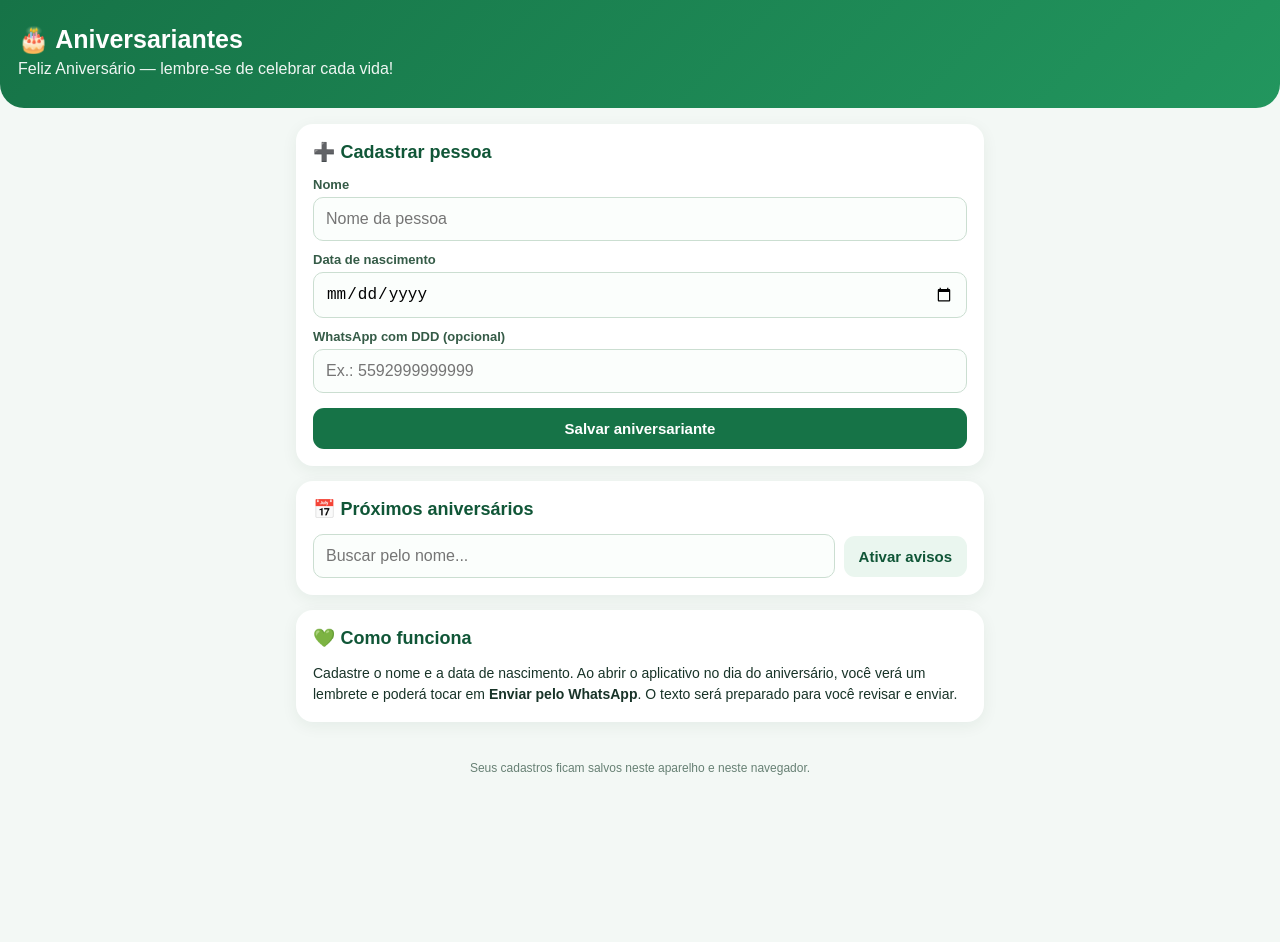
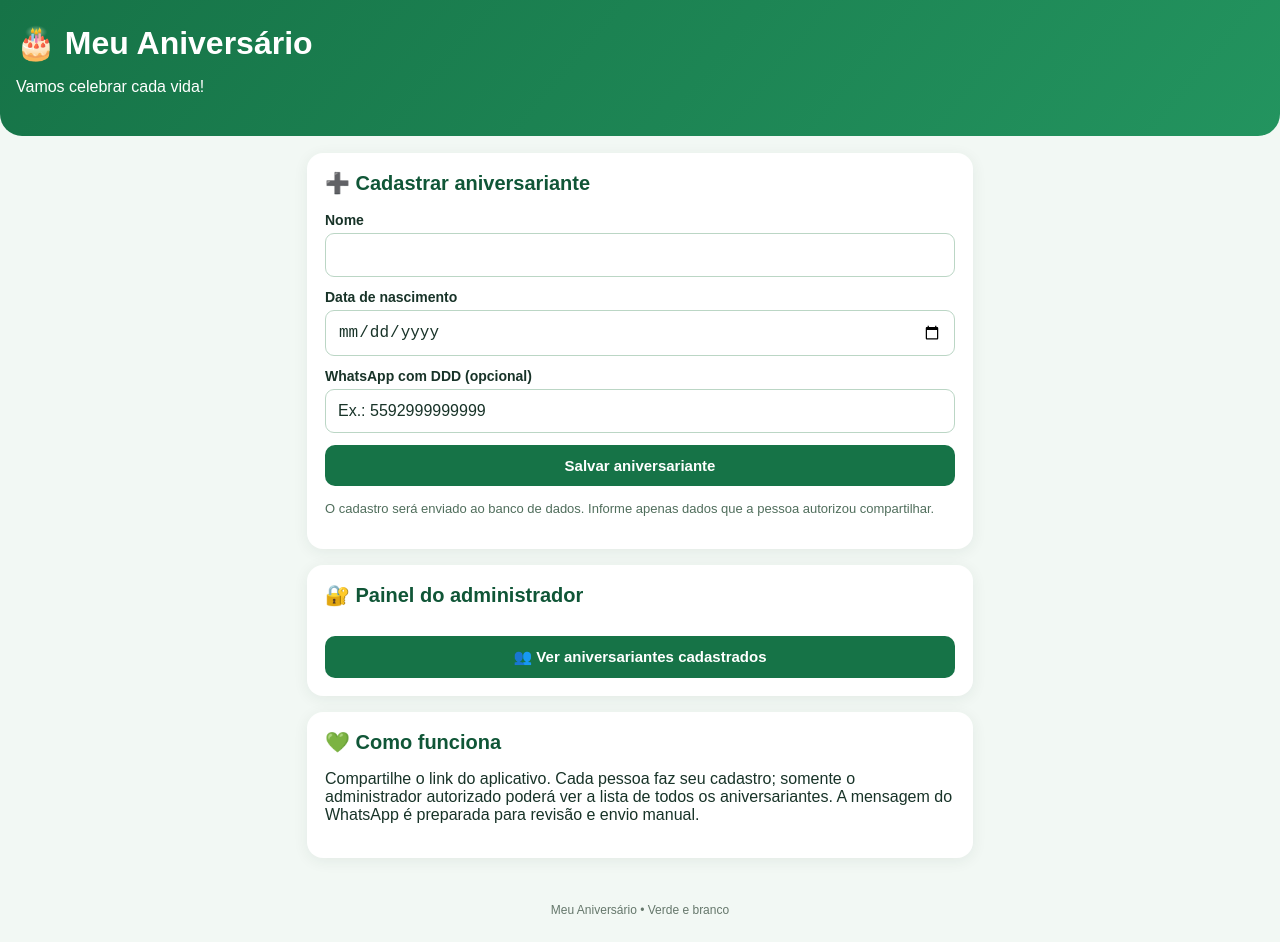
Before and after one commit to joaquimoraciodelima62-web/meu-aniversario-app, a plain HTML site: page index.html in a window 1280 px wide. Before the commit the page ends 800 px from the top, so only its background shows below. Drawn offline with nearby package versions, Linux system fonts and the light colour scheme.

Commit message:
Corrigir aplicativo e adicionar painel protegido do administrador

```diff
--- a/index.html
+++ b/index.html
@@ -2,76 +2,97 @@
 <html lang="pt-BR">
 <head>
 <meta charset="UTF-8">
-<meta name="viewport" content="width=device-width, initial-scale=1">
+<meta name="viewport" content="width=device-width,initial-scale=1">
 <meta name="theme-color" content="#167347">
-<title>Aniversariantes – Feliz Aniversário</title>
+<title>Meu Aniversário</title>
 <style>
-:root{--green:#167347;--dark:#105637;--pale:#eaf6ef;--white:#fff;--text:#183328;--muted:#678074}
-*{box-sizing:border-box}body{margin:0;background:#f3f8f5;color:var(--text);font-family:Arial,sans-serif}
-header{background:linear-gradient(135deg,var(--green),#22965e);color:white;padding:25px 18px 30px;border-radius:0 0 24px 24px}
-header h1{margin:0 0 6px;font-size:25px}header p{margin:0;opacity:.93}
-main{max-width:720px;margin:auto;padding:16px}
-.card{background:white;border-radius:17px;padding:17px;margin:0 0 15px;box-shadow:0 4px 16px #163b2410}
-h2{font-size:18px;margin:0 0 14px;color:var(--dark)}
-label{display:block;font-size:13px;font-weight:bold;margin:11px 0 5px;color:#355b47}
-input{width:100%;padding:12px;border:1px solid #cbded1;border-radius:10px;font-size:16px;background:#fbfefc}
-button{border:0;border-radius:11px;padding:12px 15px;font-size:15px;font-weight:bold;cursor:pointer}
-.primary{background:var(--green);color:white;width:100%;margin-top:15px}
-.secondary{background:var(--pale);color:var(--dark)}
-.danger{background:#fff0f0;color:#a22}
-.row{display:flex;gap:9px;align-items:center;flex-wrap:wrap}
-.person{border:1px solid #e1eee5;border-radius:13px;padding:13px;margin:10px 0}
-.person strong{font-size:16px}.sub{font-size:13px;color:var(--muted);margin-top:4px}
-.actions{display:flex;gap:8px;margin-top:10px;flex-wrap:wrap}
-.actions button{font-size:13px;padding:9px 11px}
-.badge{display:inline-block;background:var(--pale);color:var(--dark);padding:5px 8px;border-radius:20px;font-size:12px;font-weight:bold}
-.empty{color:var(--muted);font-size:14px;text-align:center;padding:18px}
-#notice{display:none;background:#fff8df;border:1px solid #f1dfa0;padding:12px;border-radius:12px;margin-bottom:14px}
-footer{text-align:center;color:var(--muted);font-size:12px;padding:8px 15px 25px}
+:root{--verde:#167347;--escuro:#105637;--claro:#eaf6ef}
+*{box-sizing:border-box}
+body{margin:0;background:#f2f8f4;color:#183328;font-family:Arial,sans-serif}
+header{background:linear-gradient(130deg,#167347,#23945f);color:white;padding:24px 16px;border-radius:0 0 22px 22px}
+header h1{margin:0 0 8px}
+main{max-width:700px;margin:auto;padding:17px}
+section{background:white;padding:18px;border-radius:16px;margin-bottom:16px;box-shadow:0 3px 15px #163b2412}
+h2{margin-top:0;color:var(--escuro);font-size:20px}
+label{display:block;font-weight:bold;font-size:14px;margin:12px 0 5px}
+input{display:block;width:100%;font-size:16px;padding:12px;border:1px solid #bbd6c5;border-radius:9px;color:#183328!important;background:#fff!important;-webkit-text-fill-color:#183328!important;caret-color:#183328}
+input:focus{outline:2px solid #167347}
+button{display:inline-block;padding:12px 15px;border:0;border-radius:10px;font-size:15px;font-weight:bold;cursor:pointer;margin-top:12px;background:var(--verde);color:#fff}
+button:disabled{opacity:.65}
+.secondary{background:var(--claro);color:var(--escuro)}
+.full{width:100%}
+.hidden{display:none}
+.help{font-size:13px;color:#506e5c;line-height:1.5}
+.person{border:1px solid #dce9df;padding:13px;border-radius:11px;margin-top:10px}
+.person p{margin:5px 0}
+#notice{display:none;padding:12px;border:1px solid #e2d49b;background:#fff8de;border-radius:10px;margin:15px 0;white-space:pre-wrap}
+footer{text-align:center;padding:12px 15px 25px;color:#65776b;font-size:12px}
 </style>
 </head>
 <body>
-<header>
-  <h1>🎂 Aniversariantes</h1>
-  <p>Feliz Aniversário — lembre-se de celebrar cada vida!</p>
-</header>
+<header><h1>🎂 Meu Aniversário</h1><p>Vamos celebrar cada vida!</p></header>
 <main>
-  <div id="notice"></div>
-  <section class="card">
-    <h2>➕ Cadastrar pessoa</h2>
-    <form id="birthdayForm">
-      <label for="name">Nome</label>
-      <input id="name" required maxlength="70" placeholder="Nome da pessoa">
-      <label for="birth">Data de nascimento</label>
-      <input id="birth" type="date" required>
-      <label for="phone">WhatsApp com DDD (opcional)</label>
-      <input id="phone" type="tel" placeholder="Ex.: 5592999999999">
-      <div class="row">
-        <button class="primary" id="saveBtn" type="submit" style="flex:1">Salvar aniversariante</button>
-        <button class="secondary" id="cancelEdit" type="button" style="display:none;margin-top:15px">Cancelar edição</button>
-      </div>
-      <p id="editHint" style="display:none;color:#167347;font-size:13px;margin:10px 0 0">Editando cadastro: altere o dia, mês ou ano e salve.</p>
-    </form>
-  </section>
-
-  <section class="card">
-    <h2>📅 Próximos aniversários</h2>
-    <div class="row">
-      <input id="search" aria-label="Buscar pessoa" placeholder="Buscar pelo nome..." style="flex:1;min-width:180px">
-      <button class="secondary" id="notifyBtn" type="button">Ativar avisos</button>
-    </div>
-    <div id="people"></div>
-  </section>
-  <section class="card">
-    <h2>💚 Como funciona</h2>
-    <p style="font-size:14px;line-height:1.5;margin:0">Cadastre o nome e a data de nascimento. Ao abrir o aplicativo no dia do aniversário, você verá um lembrete e poderá tocar em <b>Enviar pelo WhatsApp</b>. O texto será preparado para você revisar e enviar.</p>
-  </section>
+<div id="notice" role="status"></div>
+<section>
+<h2>➕ Cadastrar aniversariante</h2>
+<form id="cadastro">
+<label for="nome">Nome</label><input id="nome" required maxlength="70" autocomplete="name">
+<label for="nascimento">Data de nascimento</label><input id="nascimento" type="date" required>
+<label for="telefone">WhatsApp com DDD (opcional)</label><input id="telefone" type="tel" maxlength="20" placeholder="Ex.: 5592999999999">
+<button class="full" id="salvar" type="submit">Salvar aniversariante</button>
+</form>
+<p class="help">O cadastro será enviado ao banco de dados. Informe apenas dados que a pessoa autorizou compartilhar.</p>
+</section>
+<section>
+<h2>🔐 Painel do administrador</h2>
+<button id="abrir" class="full" type="button">👥 Ver aniversariantes cadastrados</button>
+<div id="painel" class="hidden">
+<form id="login">
+<label for="email">E-mail do administrador</label>
+<input id="email" type="email" autocomplete="username" required>
+<label for="senha">Senha</label>
+<input id="senha" type="password" autocomplete="current-password" required>
+<p class="help">A senha aparecerá como bolinhas para sua segurança.</p>
+<button class="full" type="submit">Entrar como administrador</button>
+</form>
+<div id="areaAdmin" class="hidden">
+<p class="help">Você está conectado como administrador.</p>
+<button class="secondary" type="button" id="atualizar">Atualizar cadastros</button>
+<button class="secondary" type="button" id="sair">Sair</button>
+<label for="buscar">Buscar pelo nome</label>
+<input id="buscar" placeholder="Digite o nome">
+<div id="lista"></div>
+</div>
+</div>
+</section>
+<section><h2>💚 Como funciona</h2><p>Compartilhe o link do aplicativo. Cada pessoa faz seu cadastro; somente o administrador autorizado poderá ver a lista de todos os aniversariantes. A mensagem do WhatsApp é preparada para revisão e envio manual.</p></section>
 </main>
-<footer>Seus cadastros ficam salvos neste aparelho e neste navegador.</footer>
+<footer>Meu Aniversário • Verde e branco</footer>
+<script src="https://cdn.jsdelivr.net/npm/@supabase/supabase-js@2/dist/umd/supabase.min.js"></script>
 <script>
-const KEY='aniversariantes_v1';
+(function(){
+"use strict";
 const $=id=>document.getElementById(id);
-let people=JSON.parse(localStorage.getItem(KEY)||'[]');
-const today=new Date();
-const dayKey=d=>${d.getMonth()+1}-${d.getDate()};
-function parseD
+const URL_SUPABASE="https://rbwldinvydebclomlaqw.supabase.co";
+const CHAVE_PUBLICA="sb_publishable_W0kMLGrX4OdV9-04A9ahfQ_ALr2xp4O";
+let cliente,registros=[];
+function aviso(msg){$("notice").textContent=msg;$("notice").style.display="block"}
+function limpaAviso(){$("notice").style.display="none"}
+function formatar(data){if(!/^\d{4}-\d{2}-\d{2}$/.test(data||""))return "Data indisponível";const partes=data.split("-");return partes[2]+"/"+partes[1]+"/"+partes[0]}
+function diasAte(data){const p=(data||"").split("-").map(Number);if(p.length!==3)return 999;const hoje=new Date();hoje.setHours(0,0,0,0);let futuro=new Date(hoje.getFullYear(),p[1]-1,p[2]);if(futuro<hoje)futuro=new Date(hoje.getFullYear()+1,p[1]-1,p[2]);return Math.round((futuro-hoje)/86400000)}
+function desenhar(){const busca=$("buscar").value.toLocaleLowerCase("pt-BR").trim();const lista=$("lista");lista.replaceChildren();const dados=registros.filter(p=>(p.name||"").toLocaleLowerCase("pt-BR").includes(busca)).sort((a,b)=>diasAte(a.birth_date)-diasAte(b.birth_date));if(!dados.length){const p=document.createElement("p");p.className="help";p.textContent="Nenhum aniversariante encontrado.";lista.append(p);return}dados.forEach(p=>{const bloco=document.createElement("div");bloco.className="person";const nome=document.createElement("strong");nome.textContent=p.name;const data=document.createElement("p");const dias=diasAte(p.birth_date);data.textContent="Nascimento: "+formatar(p.birth_date)+" • "+(dias===0?"Aniversário hoje!":"Faltam "+dias+" dia(s)");bloco.append(nome,data);const telefone=(p.phone||"").replace(/\D/g,"");if(telefone){const botao=document.createElement("button");botao.type="button";botao.className="secondary";botao.textContent="Enviar pelo WhatsApp";botao.addEventListener("click",()=>{const texto="Feliz aniversário, "+p.name+"! Que Deus abençoe sua vida com muita paz, saúde e alegria! 🎂";window.open("https://wa.me/"+telefone+"?text="+encodeURIComponent(texto),"_blank","noopener,noreferrer")});bloco.append(botao)}lista.append(bloco)})}
+async function eAdmin(){const resposta=await cliente.auth.getUser();const usuario=resposta.data&&resposta.data.user;if(!usuario)return false;const q=await cliente.from("administradores").select("user_id").eq("user_id",usuario.id).maybeSingle();if(q.error)throw q.error;return !!q.data}
+async function carregar(){limpaAviso();const r=await cliente.from("aniversariantes").select("id,name,birth_date,phone").order("name");if(r.error){aviso("Não foi possível consultar os cadastros: "+r.error.message);return}registros=r.data||[];desenhar()}
+async function atualizarAcesso(){let autorizado=false;try{autorizado=await eAdmin()}catch(erro){aviso("Erro ao verificar acesso: "+erro.message)}$("login").classList.toggle("hidden",autorizado);$("areaAdmin").classList.toggle("hidden",!autorizado);if(autorizado)await carregar();else{$("lista").replaceChildren();registros=[]}}
+if(!window.supabase){aviso("Não foi possível carregar o serviço Supabase. Verifique a conexão com a internet.");return}
+cliente=window.supabase.createClient(URL_SUPABASE,CHAVE_PUBLICA);
+$("abrir").addEventListener("click",async()=>{$("painel").classList.toggle("hidden");if(!$("painel").classList.contains("hidden"))await atualizarAcesso()});
+$("cadastro").addEventListener("submit",async e=>{e.preventDefault();limpaAviso();$("salvar").disabled=true;try{const nome=$("nome").value.trim();const nascimento=$("nascimento").value;const telefone=$("telefone").value.replace(/\D/g,"");if(nome.length<2)throw Error("Informe o nome.");if(telefone&&(telefone.length<10||telefone.length>15))throw Error("Confira o WhatsApp com DDD.");const r=await cliente.from("aniversariantes").insert({name:nome,birth_date:nascimento,phone:telefone||null});if(r.error)throw r.error;$("cadastro").reset();aviso("Cadastro enviado com sucesso! 🎉");if(await eAdmin())await carregar()}catch(erro){aviso("Não foi possível salvar. Confira a configuração do Supabase. "+erro.message)}finally{$("salvar").disabled=false}});
+$("login").addEventListener("submit",async e=>{e.preventDefault();limpaAviso();const r=await cliente.auth.signInWithPassword({email:$("email").value.trim(),password:$("senha").value});if(r.error){aviso("Não foi possível entrar: "+r.error.message);return}try{if(!await eAdmin()){await cliente.auth.signOut();aviso("Este e-mail ainda não está autorizado como administrador no Supabase.");return}await atualizarAcesso()}catch(erro){aviso("Falha na autorização: "+erro.message)}});
+$("sair").addEventListener("click",async()=>{await cliente.auth.signOut();await atualizarAcesso();aviso("Você saiu da área de administrador.")});
+$("atualizar").addEventListener("click",carregar);
+$("buscar").addEventListener("input",desenhar);
+})();
+</script>
+</body>
+</html>
```
